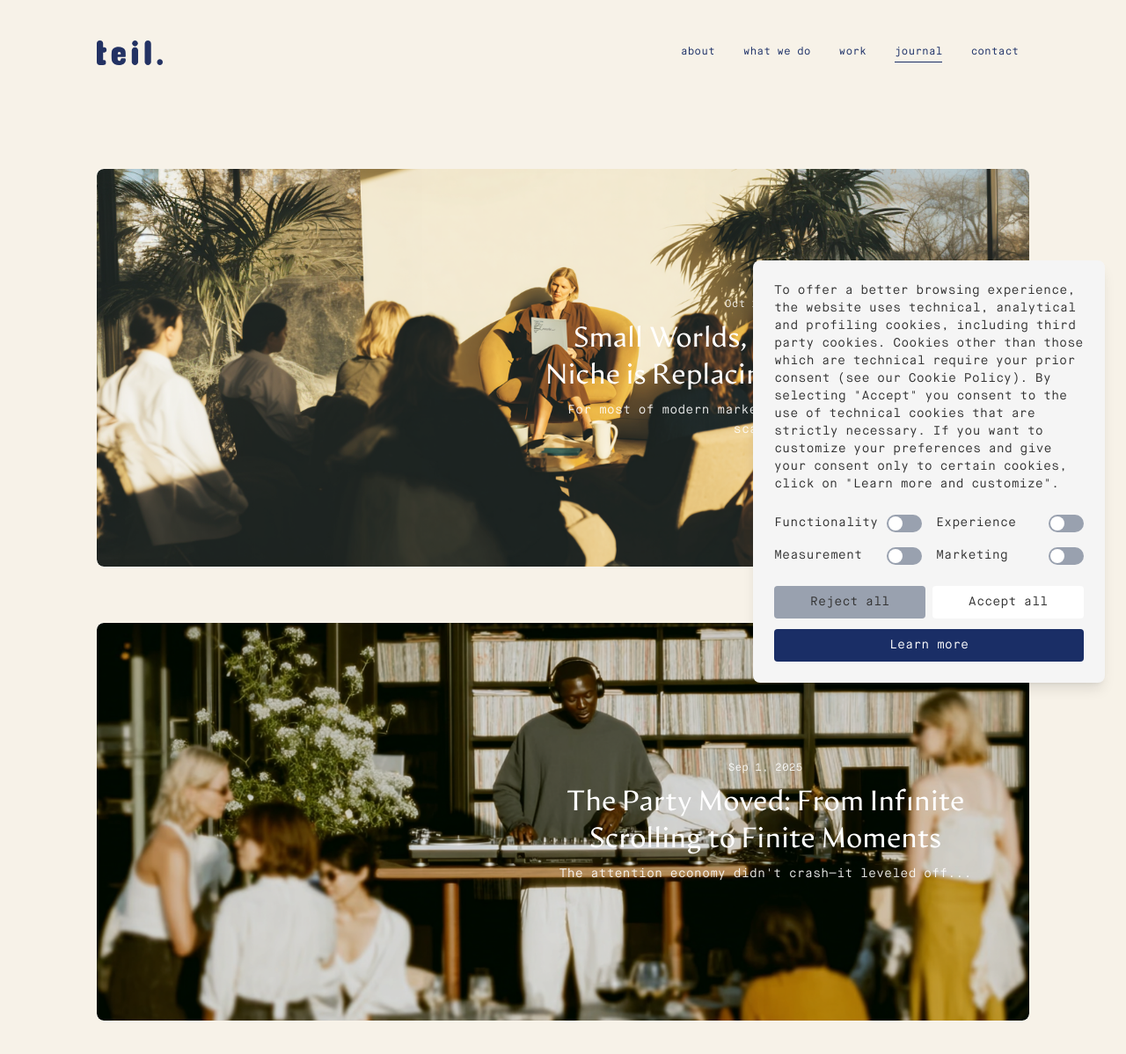
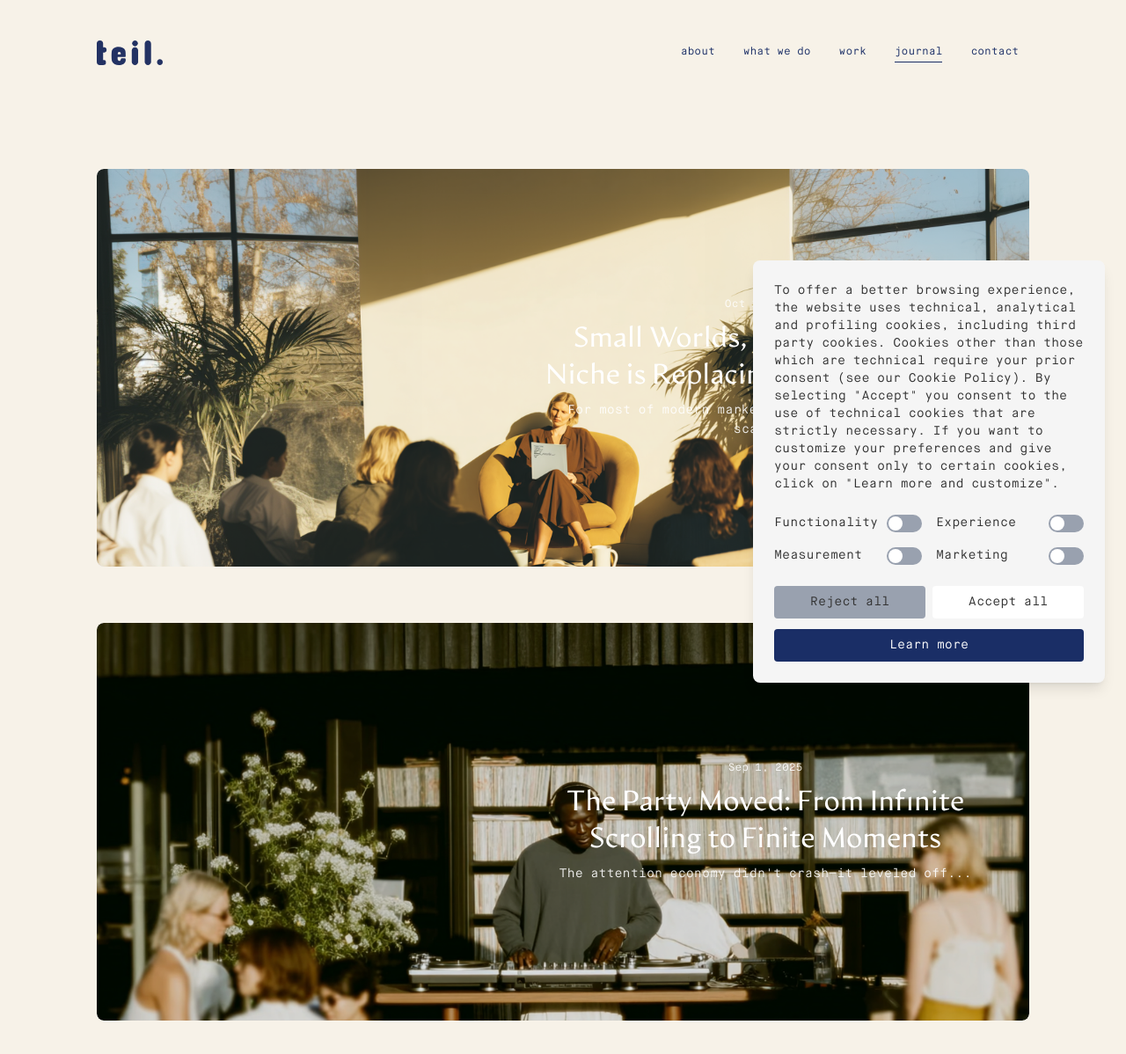
Before and after one commit to kooooz/teil-studio, a Next.js app in the folder Documents/teil.studio/: page /journal in a window 1280 px wide. Shown: the top 1198 px of the page at 88% size. Built offline with nearby package versions, Linux system fonts and the light colour scheme.

Commit message:
Journal: change image positioning to object-top to show upper part of images

```diff
--- a/Documents/teil.studio/src/app/journal/page.tsx
+++ b/Documents/teil.studio/src/app/journal/page.tsx
@@ -21,7 +21,7 @@ export default function Journal() {
                   src="/images/small-worlds-big-power.png"
                   width={1221}
                   height={452}
-                  className="w-full h-full object-cover object-left rounded-[8px]"
+                  className="w-full h-full object-cover object-top rounded-[8px]"
                 />
               </div>
               {/* Text below image */}
@@ -46,7 +46,7 @@ export default function Journal() {
                   src="/images/the-party-moved.png"
                   width={1221}
                   height={452}
-                  className="w-full h-full object-cover object-left rounded-[8px]"
+                  className="w-full h-full object-cover object-top rounded-[8px]"
                 />
               </div>
               {/* Text below image */}
@@ -83,7 +83,7 @@ export default function Journal() {
                   src="/images/small-worlds-big-power.png"
                   width={1221}
                   height={452}
-                  className="w-full h-full object-cover object-bottom rounded-[8px] transition-transform duration-300 ease-out group-hover:scale-[1.02] group-hover:opacity-95"
+                  className="w-full h-full object-cover object-top rounded-[8px] transition-transform duration-300 ease-out group-hover:scale-[1.02] group-hover:opacity-95"
                 />
                 {/* Overlay text block aligned to the right center */}
                 <div className="absolute inset-0 flex items-center justify-end pr-10">
@@ -110,7 +110,7 @@ export default function Journal() {
                   src="/images/the-party-moved.png"
                   width={1221}
                   height={452}
-                  className="w-full h-full object-cover object-bottom rounded-[8px] transition-transform duration-300 ease-out group-hover:scale-[1.02] group-hover:opacity-95"
+                  className="w-full h-full object-cover object-top rounded-[8px] transition-transform duration-300 ease-out group-hover:scale-[1.02] group-hover:opacity-95"
                 />
                 {/* Overlay text block aligned to the right center */}
                 <div className="absolute inset-0 flex items-center justify-end pr-10">
--- a/Documents/teil.studio/src/app/journal/small-worlds-big-power/page.tsx
+++ b/Documents/teil.studio/src/app/journal/small-worlds-big-power/page.tsx
@@ -17,7 +17,7 @@ export default function SmallWorldsBigPower() {
               alt="Small Worlds, Big Power"
               src="/images/small-worlds-big-power.png"
               fill
-              className="object-cover object-left"
+              className="object-cover object-top"
               priority
             />
           </div>
@@ -155,7 +155,7 @@ export default function SmallWorldsBigPower() {
               alt="Small Worlds, Big Power"
               src="/images/small-worlds-big-power.png"
               fill
-              className="object-cover object-bottom"
+              className="object-cover object-top"
               priority
             />
           </div>
--- a/Documents/teil.studio/src/app/journal/the-party-moved/page.tsx
+++ b/Documents/teil.studio/src/app/journal/the-party-moved/page.tsx
@@ -17,7 +17,7 @@ export default function ThePartyMoved() {
               alt="The Party Moved"
               src="/images/the-party-moved.png"
               fill
-              className="object-cover object-left"
+              className="object-cover object-top"
               priority
             />
           </div>
@@ -135,7 +135,7 @@ export default function ThePartyMoved() {
               alt="The Party Moved"
               src="/images/the-party-moved.png"
               fill
-              className="object-cover object-bottom"
+              className="object-cover object-top"
               priority
             />
           </div>
```
